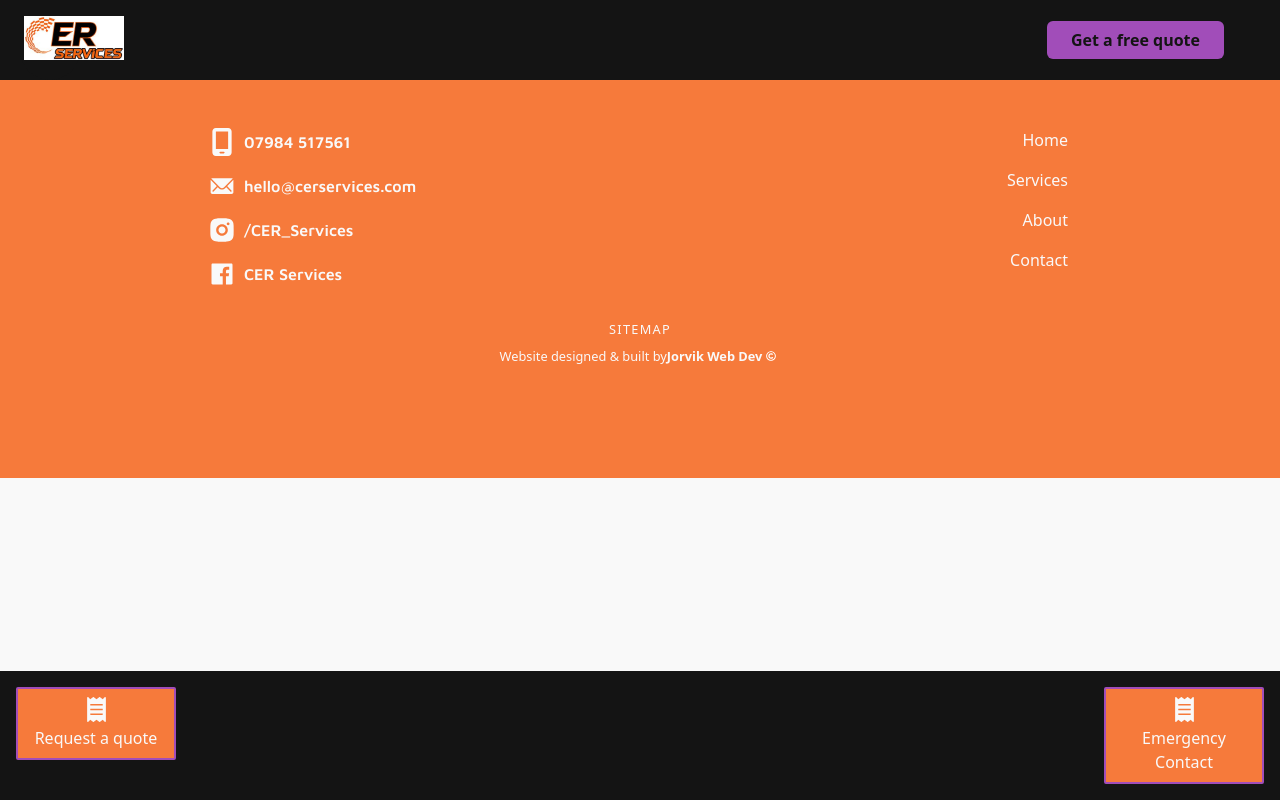
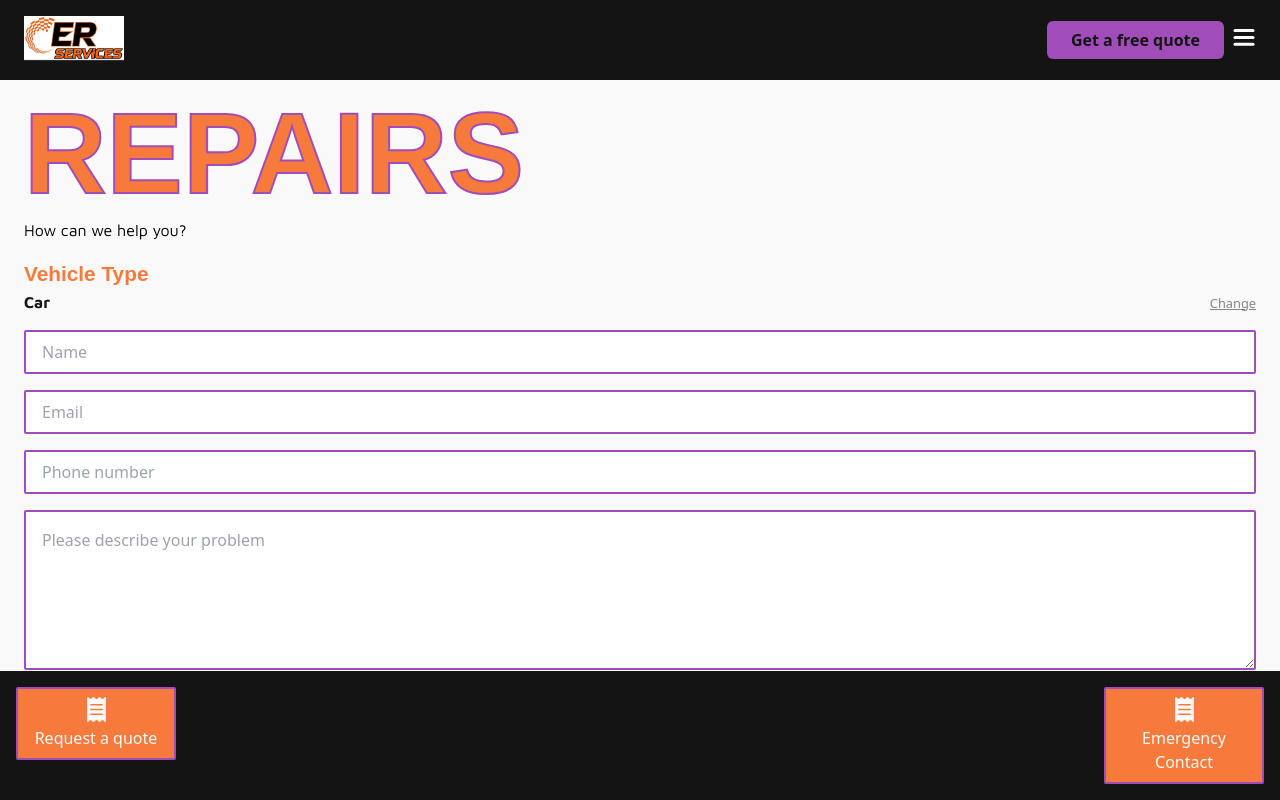
Before and after one commit to hannahf86/cer-services, a React (Vite) app: page /repairform in a window 1280 px wide. Shown: the top 800 px of the page. Built offline with nearby package versions, Linux system fonts and the light colour scheme; a web font is replaced by a local one.

Commit message:
emailjs details completed

```diff
--- a/src/App.jsx
+++ b/src/App.jsx
@@ -15,9 +15,9 @@ import Latest from "./Pages/Latest";
 import Repair from "./Pages/Repair";
 import About from "./Pages/About";
 import Contact from "./Pages/Contact";
-import RepairForm from "./Pages/RepairForm";
 
 // COMPONENTS
+import RepairForm from "./Components/RepairForm";
 
 // ERROR HANDLING & HELPERS
 import Error from "./Pages/Error";
@@ -26,9 +26,8 @@ const router = createBrowserRouter(
   createRoutesFromElements(
     <Route path="/" element={<RootNav />}>
       <Route index element={<Landing />} />
-      <Route path="Repair" element={<Repair />}>
-        <Route path="repairform" element={<RepairForm />} />
-      </Route>
+      <Route path="repair" element={<Repair />} />
+      <Route path="repairform" element={<RepairForm />} />
       <Route path="latest" element={<Latest />} />
       <Route path="about" element={<About />} />
       <Route path="contact" element={<Contact />} />
--- /dev/null
+++ b/src/Components/RepairForm.jsx
@@ -0,0 +1,141 @@
+/* eslint-disable */
+
+// REACT
+import { useRef, useState } from "react";
+
+// REACT ROUTER DOM
+import { Link, useNavigate } from "react-router-dom";
+
+// EMAIL JS
+import emailjs from "@emailjs/browser";
+
+// TOAST
+import toast, { Toaster } from "react-hot-toast";
+
+// DATA
+import vehicleData from "../Pages/Repair";
+
+const RepairForm = ({ vehicleData }) => {
+  const styles = {
+    background: "h-full w-full px-6 pt-24",
+    sectionTitle:
+      "text-6xl text-left mb-2 text-accent font-bold font-outline-2",
+    sectionSubtitle: "text-md text-accent col-start-1 ",
+    text: "font-light text-justify mb-4",
+    input:
+      "py-2 pl-4 border-2 border-attention rounded-sm mx-auto mb-4 w-full ",
+    messageArea: "h-40 border-2 border-attention rounded-sm mb-4 p-4",
+    button:
+      "bg-accent mt-4 text-sm px-4 text-white text-center p-2 m-auto rounded-sm shadow-md shadow-black/50 hover:shadow-inner hover:shadow-black/50 hover:text-black hover:outline outline-2 outline-offset-4 outline-accent",
+  };
+
+  // NAVIGATION
+  const goBack = useNavigate();
+
+  const toTop = () => {
+    window.scrollTo({
+      top: 0,
+      left: 0,
+      behavior: "smooth",
+    });
+  };
+
+  // CLEAR FORM
+  const [name, setName] = useState("");
+  const [email, setEmail] = useState("");
+  const [mobile, setMobile] = useState("");
+  const [message, setMessage] = useState("");
+
+  // EMAIL JS
+  const formRef = useRef();
+
+  const sendEmail = (e) => {
+    e.preventDefault();
+    setName("");
+    setEmail("");
+    setMobile("");
+    setMessage("");
+
+    emailjs
+      .sendForm("service_sy7jxem", "template_mze54hh", formRef.current, {
+        publicKey: "CLllgrNb6UYby4AOj",
+      })
+      .then(
+        () => {
+          toast.success(
+            `Thanks for your email ${name}! We'll be in touch soon!`,
+          );
+          console.log("Success!");
+        },
+        (error) => {
+          toast.error(`Oh no! There's been an error!`);
+          console.log("Error!", error.message);
+        },
+      );
+  };
+
+  return (
+    <div id="repair-form" className={styles.background}>
+      <h1 className={styles.sectionTitle}>REPAIRS</h1>
+      <p className={styles.text}>How can we help you?</p>
+
+      {/* FORM */}
+      <form onSubmit={sendEmail} className="flex flex-col mb-8">
+        <div className="grid grid-cols-2 items-center justify-center mb-4">
+          <h4 className={styles.sectionSubtitle}>Vehicle Type</h4>
+          <p className="col-start-1 row-start-2 text-black font-bold">Car</p>
+          <Link
+            to={goBack("/#repair")}
+            onClick={toTop}
+            className="col-start-2 row-start-2 text-right">
+            <small className="underline text-black/50 ">Change </small>
+          </Link>
+        </div>
+        <input
+          type="text"
+          name="user_name"
+          aria-label="name input"
+          value={name}
+          placeholder="Name"
+          onChange={(e) => setName(e.target.value)}
+          className={styles.input}
+          required
+        />
+        <input
+          type="email"
+          name="user_email"
+          aria-label="email input"
+          value={email}
+          placeholder="Email"
+          onChange={(e) => setEmail(e.target.value)}
+          className={styles.input}
+          required
+        />
+        <input
+          type="text"
+          name="user_number"
+          aria-label="phone number input"
+          value={mobile}
+          placeholder="Phone number"
+          onChange={(e) => setMobile(e.target.value)}
+          className={styles.input}
+          required
+        />
+
+        <textarea
+          type="text"
+          aria-label="message input"
+          name="message"
+          value={message}
+          onChange={(e) => setMessage(e.target.value)}
+          className={styles.messageArea}
+          placeholder="Please describe your problem"
+          required
+        />
+        <button className={styles.button}>Send</button>
+      </form>
+    </div>
+  );
+};
+
+export default RepairForm;
--- a/src/Layout/ToggleButton.jsx
+++ b/src/Layout/ToggleButton.jsx
@@ -6,7 +6,7 @@ import { motion } from "framer-motion";
 const ToggleButton = ({ setOpen }) => {
   // STYLES
   const styles = {
-    hamburger: "absolute top-7 right-14 z-40 cursor-pointer",
+    hamburger: "absolute top-7 right-6 z-40 cursor-pointer",
   };
 
   return (
--- a/src/Pages/Contact.jsx
+++ b/src/Pages/Contact.jsx
@@ -14,6 +14,7 @@ const Contact = () => {
   // CLEAR FORM
   const [name, setName] = useState("");
   const [email, setEmail] = useState("");
+  const [mobile, setMobile] = useState("");
   const [message, setMessage] = useState("");
 
   // EMAIL JS
@@ -23,10 +24,11 @@ const Contact = () => {
     e.preventDefault();
     setName("");
     setEmail("");
+    setMobile("");
     setMessage("");
 
     emailjs
-      .sendForm("service_hp57nnb", "template_03kyed8", formRef.current, {
+      .sendForm("service_sy7jxem", "template_mze54hh", formRef.current, {
         publicKey: "CLllgrNb6UYby4AOj",
       })
       .then(
@@ -47,7 +49,7 @@ const Contact = () => {
   const mobileStyles = {
     background: "h-full w-full px-6",
     sectionTitle:
-      "text-6xl text-left mt-20 mb-2 text-accent font-bold font-outline-2",
+      "text-6xl text-left pt-32 mb-2 text-accent font-bold font-outline-2",
     tagline: "text-black my-4 text-center text-base",
     form: "p-4 w-full md:w-4/6 m-auto mt-4 flex flex-col justify-center mb-20",
     input: "py-2 pl-4 border-2 border-attention rounded-sm mx-auto mb-4 w-5/6 ",
@@ -109,11 +111,11 @@ const Contact = () => {
           />
           <input
             type="text"
-            name="message"
+            name="user_number"
             aria-label="phone number input"
-            value={name}
+            value={mobile}
             placeholder="Phone number"
-            onChange={(e) => setName(e.target.value)}
+            onChange={(e) => setMobile(e.target.value)}
             className={mobileStyles.input}
             required
           />
--- a/src/Pages/Error.jsx
+++ b/src/Pages/Error.jsx
@@ -1,14 +1,20 @@
+// REACT ROUTER DOM
 import { Link, useNavigate } from "react-router-dom";
 
 const Error = () => {
   const goBack = useNavigate(-1);
 
   return (
-    <div>
-      <h2>Error</h2>
-      <p>Oh no! There&apos;s an error!</p>
+    <div id="error" className="pt-24 pb-32 text-center">
+      <h2 className="py-6 text-xl text-accent"> ERROR</h2>
+      <img src="/error.jpeg" alt="broken computer" className="w-3/5 mx-auto" />
+      <p className="py-6">Oh no! There&apos;s been an error!</p>
       <p>
-        Click <Link to={goBack}>here</Link> to go back
+        Click{" "}
+        <Link to={goBack} className="underline">
+          here
+        </Link>{" "}
+        to go back to the previous page
       </p>
     </div>
   );
--- a/src/Pages/Repair.jsx
+++ b/src/Pages/Repair.jsx
@@ -11,39 +11,35 @@ const Repair = () => {
       "text-6xl text-left mt-20 mb-2 text-accent font-bold font-outline-2",
     sectionSubtitle: "text-md text-left mb-4 text-black/80",
     text: "font-light text-justify mb-4",
-    form: "mb-20",
+    form: "mb-8",
     select: "border border-2 border-attention w-full rounded-sm p-2",
     button:
-      "absolute right-6 mt-4 bg-accent text-sm text-white flex flex-col text-center p-2 rounded-sm border border-2 border-attention hover:text-black hover:outline outline-2 outline-offset-4 outline-accent",
+      "bg-accent mt-4 text-sm px-4 text-white text-center p-2 m-auto rounded-sm shadow-md shadow-black/50 hover:shadow-inner hover:shadow-black/50 hover:text-black hover:outline outline-2 outline-offset-4 outline-accent",
   };
 
-  const [formData, setFormData] = useState({});
-  const newPage = useNavigate();
-
-  const handleSubmit = (e) => {
-    e.preventDefault();
-
-    const vehicleData = {
-      ...formData,
-    };
-
-    newPage("/repairform");
-  };
-
-  const handleInput = (event) => {
-    const { vehicle } = event;
-    const { name, value } = vehicle;
-
-    setFormData({
-      ...formData,
-      [name]: value,
+  // NAVIGATION
+  const newPage = useNavigate("");
+  const toTop = () => {
+    window.scrollTo({
+      top: 0,
+      left: 0,
+      behavior: "smooth",
     });
   };
 
+  const [vehicleData, setVehicleData] = useState("");
+
+  const handleSubmit = (event) => {
+    event.preventDefault();
+    setVehicleData(event.target.vehicle.value); // get form data
+    newPage("/repairform"); // navigate to the repair form page
+  };
+
+  console.log(vehicleData);
+
   return (
-    <div id="repairs" className={styles.background}>
+    <div id="repair" className={styles.background}>
       <h1 className={styles.sectionTitle}>REPAIRS</h1>
-      <h2 className={styles.sectionSubtitle}>Get a quote before you commit</h2>
 
       <p className={styles.text}>
         Professional repairs done right the first time, followed by ongoing care
@@ -56,20 +52,19 @@ const Repair = () => {
       </p>
 
       {/* FORM */}
-      <form onSubmit={handleSubmit} className={styles.form}>
-        <select onChange={handleInput} name="vehicle" className={styles.select}>
-          <option default value="select">
-            Select
-          </option>
-          <option value="car">Car</option>
-          <option value="bike">Motorbike</option>
-          <option value="van">Van</option>
-          <option value="truck">Truck</option>
-          <option value="truck">Other</option>
+      <form id="vehicle-form" onSubmit={handleSubmit} className={styles.form}>
+        <select name="vehicle" className={styles.select} required>
+          <option value="Car">Car</option>
+          <option value="Bike">Motorbike</option>
+          <option value="Van">Van</option>
+          <option value="Truck">Truck</option>
+          <option value="Other">Other</option>
         </select>
-        <button type="submit" className={styles.button}>
-          Go
-        </button>
+        <div className="flex justify-end">
+          <button type="submit" className={styles.button} onClick={toTop}>
+            Go
+          </button>
+        </div>
       </form>
     </div>
   );
--- a/src/Pages/RepairForm.jsx
+++ /dev/null
@@ -1,22 +0,0 @@
-const RepairForm = () => {
-  const styles = {
-    background: "h-full w-full px-6 pt-24",
-    sectionTitle:
-      "text-6xl text-left mt-20 mb-2 text-accent font-bold font-outline-2",
-    text: "font-light text-justify mb-4",
-    form: "mb-20",
-    select: "border border-2 border-attention w-full rounded-sm p-2",
-    button:
-      "absolute right-6 mt-4 bg-accent text-sm text-white flex flex-col text-center p-2 rounded-sm border border-2 border-attention hover:text-black hover:outline outline-2 outline-offset-4 outline-accent",
-  };
-
-  return (
-    <div id="repair-form" className={styles.background}>
-      <h1 className={styles.sectionTitle}>REPAIRS</h1>
-
-      <p className={styles.text}>How can we help?</p>
-    </div>
-  );
-};
-
-export default RepairForm;
```
Also changed, not shown: public/error.jpeg (added).
